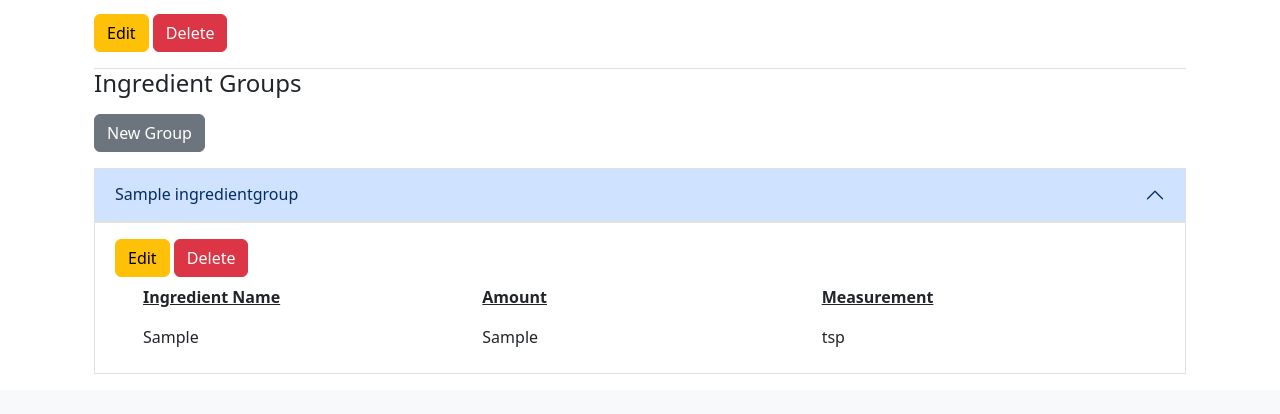
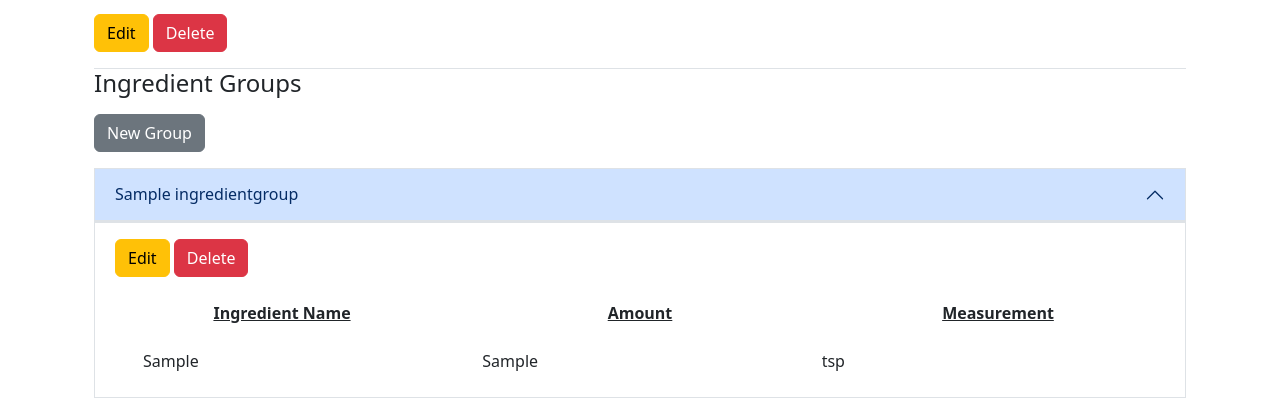
Before and after one commit to ColorlessSaber/recipe-database-website, a Django app: page /recipe/1/details in a window 1280 px wide, after a click that opens the changed part. Shown: the part 658-1072 px from the top of the page. Before the commit the page ends 1032 px from the top, so only its background shows below. Run offline with Django 5.2, Linux system fonts and the light colour scheme; tables that the repository leaves empty hold one stand-in row (values such as "Sample post"); some libraries are stand-ins or nearby versions.

Commit message:
update to recipe details page
For each ingredient group, remove the repeated headers oer ingredient name, amount, and measurement and have just one column header at the top.

```diff
--- a/recipes/templates/recipes/recipe-details.html
+++ b/recipes/templates/recipes/recipe-details.html
@@ -94,21 +94,21 @@
                                 <a href="{% url 'delete-ingredient-group' recipe_id=recipe.pk ingredient_group_id=ingredient_group.pk %}" class="btn btn-danger">Delete</a>
                             </div>
                         </div>
+                        <div class="row mt-4">
+                            <div class="col">
+                                <p class="fw-bold text-decoration-underline text-center">Ingredient Name</p>
+                            </div>
+                            <div class="col">
+                                <p class="fw-bold text-decoration-underline text-center">Amount</p>
+                            </div>
+                            <div class="col">
+                                <p class="fw-bold text-decoration-underline text-center">Measurement</p>
+                            </div>
+                        </div>
                         <ul class="list-group list-group-flush">
                             {% for ingredient in ingredient_group.ingredients.all %}
                             <li class="list-group-item">
                                 <div class="container">
-                                    <div class="row">
-                                        <div class="col">
-                                            <p class="fw-bold text-decoration-underline">Ingredient Name</p>
-                                        </div>
-                                        <div class="col">
-                                            <p class="fw-bold text-decoration-underline">Amount</p>
-                                        </div>
-                                        <div class="col">
-                                            <p class="fw-bold text-decoration-underline">Measurement</p>
-                                        </div>
-                                    </div>
                                     <div class="row">
                                         <div class="col">
                                             {{ingredient.ingredient}}
```
